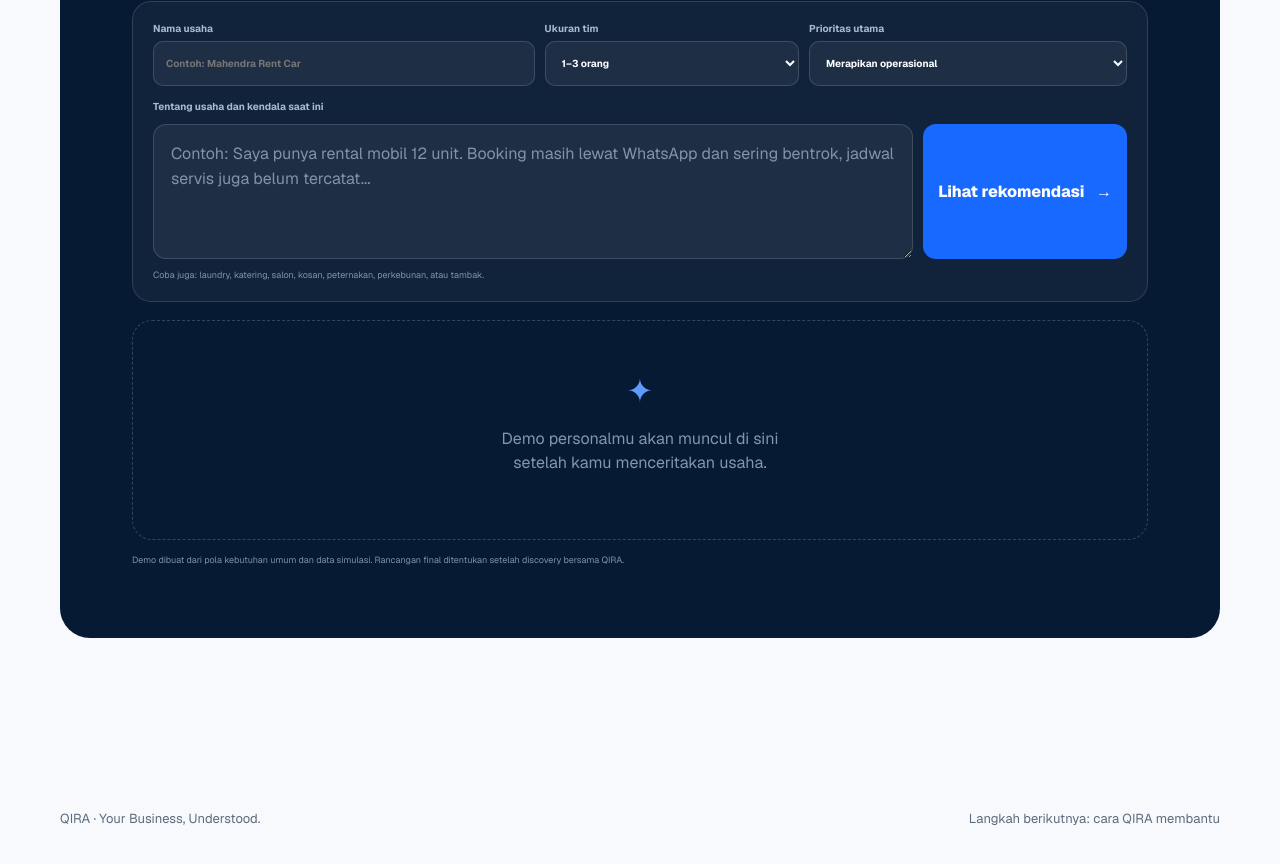
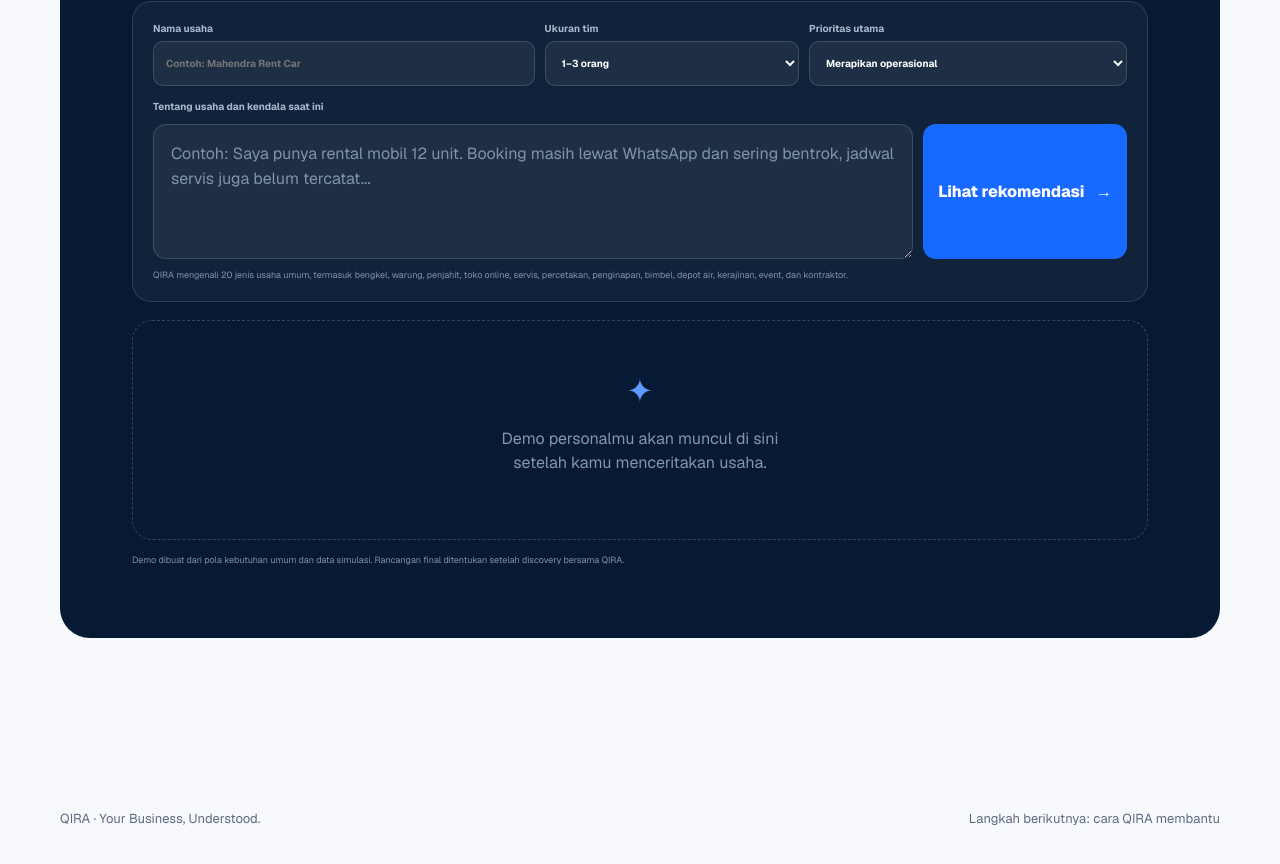
Before and after one commit to fransiskusmahendra/qira-platform, a Next.js app in the folder apps/public-web/: page /coba-masalah in a window 1280 px wide. Shown: the part 909-1773 px from the top of the page. Built offline with nearby package versions, Linux system fonts and the light colour scheme.

Commit message:
Expand QIRA assessment to 20 common Indonesian business types

```diff
--- a/apps/public-web/app/PersonalizedDemo.tsx
+++ b/apps/public-web/app/PersonalizedDemo.tsx
@@ -24,6 +24,18 @@ const profiles = [
   { keys:["ternak","ayam","sapi","kambing","peternakan"], name:"Peternakan", packageId:"connected-growth", packageName:"Connected Growth", title:"Batch, pakan, kesehatan, dan panen selalu terlihat.", problem:"Perubahan populasi, pakan, kesehatan, biaya, serta target panen sulit dibandingkan.", modules:["Monitoring batch","Stok pakan","Catatan kesehatan","Proyeksi panen"], metrics:[["Populasi","1.240"],["Stok pakan","68%"],["Mortalitas","1,8%"]], flow:["Masuk batch","Perawatan","Sampling","Panen"]},
   { keys:["kebun","perkebunan","tani","pertanian","tanam"], name:"Perkebunan", packageId:"connected-growth", packageName:"Connected Growth", title:"Blok, aktivitas, biaya, dan panen dalam satu pandangan.", problem:"Jadwal lapangan dan biaya per blok sulit dievaluasi ketika pencatatan tersebar.", modules:["Dashboard blok","Kalender aktivitas","Tenaga kerja","Estimasi panen"], metrics:[["Blok aktif","3"],["Tugas hari ini","4"],["Siap panen","1"]], flow:["Tanam","Perawatan","Sampling","Panen"]},
   { keys:["tambak","ikan","lele","udang","kolam"], name:"Tambak & Budidaya Ikan", packageId:"connected-growth", packageName:"Connected Growth", title:"Kolam, kualitas air, pakan, dan pertumbuhan terpantau.", problem:"Parameter air dan penggunaan pakan tidak cepat menunjukkan kondisi yang memerlukan tindakan.", modules:["Monitoring kolam","Kualitas air","Pakan harian","Estimasi panen"], metrics:[["Kolam aktif","4"],["Air stabil","3/4"],["Panen terdekat","33 hari"]], flow:["Tebar","Perawatan","Sampling","Panen"]},
+  { keys:["bengkel","servis motor","servis mobil","sparepart","oli"], name:"Bengkel Kendaraan", packageId:"growth-engine", packageName:"Growth Engine", title:"Antrean servis, sparepart, mekanik, dan riwayat kendaraan tertata.", problem:"Keluhan pelanggan, pekerjaan mekanik, pemakaian sparepart, dan status servis sulit dipantau lewat catatan manual.", modules:["Antrean servis","Work order","Stok sparepart","Riwayat kendaraan"], metrics:[["Servis aktif","9"],["Menunggu sparepart","2"],["Selesai hari ini","7"]], flow:["Daftar","Pemeriksaan","Pengerjaan","Serah terima"]},
+  { keys:["warung","kelontong","toko sembako","minimarket","ritel"], name:"Warung & Toko Kelontong", packageId:"growth-engine", packageName:"Growth Engine", title:"Penjualan, stok penting, pemasok, dan utang-piutang lebih mudah dipantau.", problem:"Pemilik sulit mengetahui barang yang cepat habis, pembelian ke pemasok, dan catatan utang pelanggan secara bersamaan.", modules:["Penjualan sederhana","Stok prioritas","Pemasok","Utang-piutang"], metrics:[["Transaksi hari ini","46"],["Stok menipis","8"],["Piutang aktif","5"]], flow:["Barang masuk","Penjualan","Stok berubah","Rekap"]},
+  { keys:["penjahit","jahit","konveksi","fashion","butik","pakaian"], name:"Penjahit & Fashion", packageId:"growth-engine", packageName:"Growth Engine", title:"Pesanan, ukuran, bahan, produksi, dan tenggat tersusun per pelanggan.", problem:"Detail ukuran, model, pembayaran, serta jadwal pengerjaan rawan tertukar ketika tersebar di buku dan chat.", modules:["Pesanan pelanggan","Ukuran & desain","Status produksi","Jadwal selesai"], metrics:[["Pesanan aktif","21"],["Selesai minggu ini","8"],["Menunggu fitting","4"]], flow:["Pesan","Ukur","Produksi","Fitting"]},
+  { keys:["toko online","reseller","dropship","marketplace","seller online"], name:"Toko Online & Reseller", packageId:"growth-engine", packageName:"Growth Engine", title:"Pesanan dari berbagai kanal dapat dirangkum dalam satu proses.", problem:"Order, pembayaran, stok, pengemasan, dan nomor resi mudah terlewat ketika dikelola dari banyak percakapan atau marketplace.", modules:["Daftar pesanan","Status pembayaran","Packing & resi","Stok produk"], metrics:[["Pesanan baru","17"],["Siap dikirim","11"],["Perlu tindak lanjut","3"]], flow:["Order","Bayar","Packing","Kirim"]},
+  { keys:["servis ac","service ac","elektronik","teknisi","reparasi alat","service elektronik"], name:"Jasa Servis & Teknisi", packageId:"growth-engine", packageName:"Growth Engine", title:"Permintaan servis, teknisi, jadwal, dan garansi pekerjaan terlihat jelas.", problem:"Alamat pelanggan, keluhan, penugasan teknisi, biaya, dan kunjungan ulang sering tersebar di WhatsApp.", modules:["Tiket servis","Jadwal teknisi","Estimasi biaya","Garansi pekerjaan"], metrics:[["Tiket aktif","14"],["Kunjungan hari ini","6"],["Garansi aktif","9"]], flow:["Laporan","Jadwal","Perbaikan","Konfirmasi"]},
+  { keys:["percetakan","fotocopy","fotokopi","sablon","printing","print"], name:"Percetakan & Fotokopi", packageId:"growth-engine", packageName:"Growth Engine", title:"File, spesifikasi, antrean produksi, dan pembayaran terhubung per pesanan.", problem:"Pesanan dengan ukuran, bahan, jumlah, file, dan tenggat berbeda mudah tertukar saat masuk dari banyak chat.", modules:["Order cetak","File & spesifikasi","Antrean produksi","Pengambilan"], metrics:[["Antrean order","16"],["Diproduksi","7"],["Siap diambil","5"]], flow:["Kirim file","Konfirmasi","Produksi","Ambil"]},
+  { keys:["homestay","penginapan","guest house","hotel kecil","villa"], name:"Homestay & Penginapan", packageId:"growth-engine", packageName:"Growth Engine", title:"Kamar, reservasi, tamu, pembayaran, dan kesiapan kamar dalam satu dashboard.", problem:"Reservasi dari berbagai kanal dapat berbenturan dan status kamar sulit diperbarui secara konsisten.", modules:["Kalender kamar","Data tamu","Check-in/out","Status housekeeping"], metrics:[["Terisi","8/12"],["Check-in hari ini","3"],["Perlu dibersihkan","2"]], flow:["Reservasi","Check-in","Menginap","Check-out"]},
+  { keys:["bimbel","les privat","kursus","pelatihan","kelas","tutoring"], name:"Kursus & Bimbingan Belajar", packageId:"growth-engine", packageName:"Growth Engine", title:"Siswa, kelas, pengajar, absensi, dan pembayaran tertata bersama.", problem:"Jadwal kelas, kehadiran, tagihan, materi, dan perkembangan siswa sulit dirangkum dari catatan terpisah.", modules:["Jadwal kelas","Data siswa","Absensi","Tagihan belajar"], metrics:[["Siswa aktif","84"],["Kelas hari ini","7"],["Tagihan jatuh tempo","6"]], flow:["Daftar","Penempatan","Belajar","Evaluasi"]},
+  { keys:["depot air","air isi ulang","galon","depot minum"], name:"Depot Air Minum", packageId:"growth-engine", packageName:"Growth Engine", title:"Pesanan galon, pelanggan, pengantaran, dan pembayaran lebih mudah dipantau.", problem:"Pesanan antar, alamat pelanggan, galon pinjaman, dan pembayaran sering dicatat lewat chat atau diingat petugas.", modules:["Pesanan galon","Rute pengantaran","Data pelanggan","Galon & pembayaran"], metrics:[["Pesanan hari ini","38"],["Dalam pengantaran","12"],["Galon dipinjam","21"]], flow:["Pesan","Siapkan","Antar","Konfirmasi"]},
+  { keys:["kerajinan","mebel","furniture","furnitur","pengrajin","souvenir"], name:"Kerajinan & Furnitur", packageId:"connected-growth", packageName:"Connected Growth", title:"Pesanan khusus, bahan, produksi, biaya, dan tenggat dapat dipantau.", problem:"Spesifikasi pelanggan, kebutuhan bahan, progres pengerjaan, serta biaya sulit dibandingkan untuk setiap pesanan.", modules:["Pesanan custom","Bahan baku","Tahap produksi","Biaya pesanan"], metrics:[["Pesanan aktif","13"],["Dalam produksi","8"],["Jatuh tempo minggu ini","4"]], flow:["Desain","Persetujuan","Produksi","Pengiriman"]},
+  { keys:["event organizer","wedding organizer","dekorasi","wedding","acara","eo"], name:"Event & Dekorasi", packageId:"connected-growth", packageName:"Connected Growth", title:"Klien, jadwal acara, vendor, tugas, dan pembayaran terkoordinasi.", problem:"Detail acara, perubahan permintaan, vendor, perlengkapan, dan tanggung jawab tim mudah terlewat di banyak grup chat.", modules:["Proyek acara","Timeline tugas","Vendor & perlengkapan","Pembayaran klien"], metrics:[["Acara aktif","6"],["Tugas minggu ini","19"],["Menunggu approval","4"]], flow:["Brief","Persiapan","Pelaksanaan","Penutupan"]},
+  { keys:["kontraktor","renovasi","tukang bangunan","proyek bangunan","interior"], name:"Kontraktor & Renovasi", packageId:"connected-growth", packageName:"Connected Growth", title:"Proyek, progres, material, tenaga kerja, dan pembayaran terlihat per lokasi.", problem:"Progres lapangan, pemakaian material, perubahan pekerjaan, dan tagihan sulit dipantau jika laporan tidak seragam.", modules:["Dashboard proyek","Progres lapangan","Material & biaya","Termin pembayaran"], metrics:[["Proyek aktif","5"],["Tugas terlambat","3"],["Termin minggu ini","2"]], flow:["Survei","Penawaran","Pelaksanaan","Serah terima"]},
 ] as const;
 
 function buildProfile(input: string): Profile {
@@ -47,7 +59,7 @@ export function PersonalizedDemo() {
     <div className={styles.intro}><p>Live Problem Experience</p><h2>Rasakan bentuk solusi dari masalah usahamu.</h2><span>Tulis proses yang masih manual. QIRA akan memperlihatkan masalah, alur solusi, dashboard, dan paket yang paling mendekati kebutuhanmu.</span></div>
     <form className={styles.form} onSubmit={submit}>
       <div className={styles.builderFields}><label>Nama usaha <input value={businessName} onChange={event=>setBusinessName(event.target.value)} maxLength={120} placeholder="Contoh: Mahendra Rent Car"/></label><label>Ukuran tim <select value={teamSize} onChange={event=>setTeamSize(event.target.value)}><option>1–3 orang</option><option>4–10 orang</option><option>11–25 orang</option><option>Lebih dari 25 orang</option></select></label><label>Prioritas utama <select value={priority} onChange={event=>setPriority(event.target.value)}><option>Mendapatkan pelanggan</option><option>Merapikan operasional</option><option>Mengurangi pencatatan manual</option><option>Membuat laporan lebih cepat</option></select></label></div>
-      <label htmlFor="business-story">Tentang usaha dan kendala saat ini</label><div><textarea id="business-story" value={description} onChange={event=>setDescription(event.target.value)} minLength={10} maxLength={500} required rows={4} placeholder="Contoh: Saya punya rental mobil 12 unit. Booking masih lewat WhatsApp dan sering bentrok, jadwal servis juga belum tercatat..."/><button type="submit">Lihat rekomendasi <b>→</b></button></div><small>Coba juga: laundry, katering, salon, kosan, peternakan, perkebunan, atau tambak.</small>
+      <label htmlFor="business-story">Tentang usaha dan kendala saat ini</label><div><textarea id="business-story" value={description} onChange={event=>setDescription(event.target.value)} minLength={10} maxLength={500} required rows={4} placeholder="Contoh: Saya punya rental mobil 12 unit. Booking masih lewat WhatsApp dan sering bentrok, jadwal servis juga belum tercatat..."/><button type="submit">Lihat rekomendasi <b>→</b></button></div><small>QIRA mengenali 20 jenis usaha umum, termasuk bengkel, warung, penjahit, toko online, servis, percetakan, penginapan, bimbel, depot air, kerajinan, event, dan kontraktor.</small>
     </form>
     {profile ? <div className={styles.result} aria-live="polite">
       <div className={styles.story}><span>Rekomendasi untuk</span><h3>{profile.name}</h3><p>{profile.problem}</p><div><small>Paket yang mungkin sesuai</small><strong>{profile.packageName}</strong></div></div>
```
